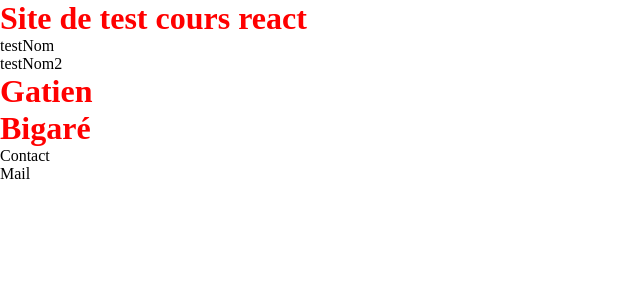
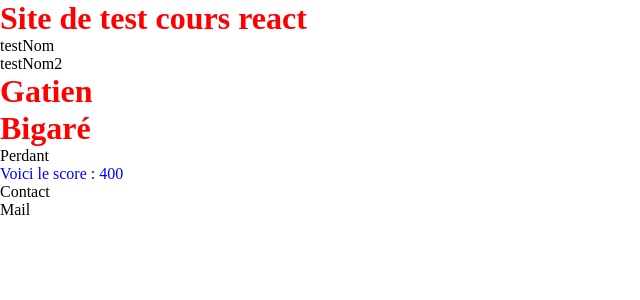
Before and after one commit to BuntProduction/React-semaine-1612, a React (Vite) app in the folder Cours react/: page / in a window 1280 px wide. Shown: the top 300 px of the page, without its empty margins (0-640 px from the left). Built offline with nearby package versions, Linux system fonts and the light colour scheme.

Commit message:
à corriger

```diff
--- a/Cours react/src/App.jsx
+++ b/Cours react/src/App.jsx
@@ -1,6 +1,7 @@
 import { Header } from "./components/Header.jsx";
 import { Footer } from "./components/Footer.jsx";
 import { User } from "./components/User/User.jsx";
+import { Player } from "./components/User/Player.jsx";
 
 import "./index.css";
 
@@ -10,6 +11,7 @@
       <div>
         <Header />
         <User />
+        <Player />
         <Footer />
       </div>
     </>
--- a/Cours react/src/components/User/Player.jsx
+++ b/Cours react/src/components/User/Player.jsx
@@ -0,0 +1,15 @@
+export function Player() {
+  const score = 400;
+  let result;
+  if (score <= 500) {
+    result = "Perdant";
+  } else {
+    result = "Vainqueur";
+  }
+  return (
+    <div>
+      {result}
+      <p>Voici le score : {score}</p>
+    </div>
+  );
+}
```
